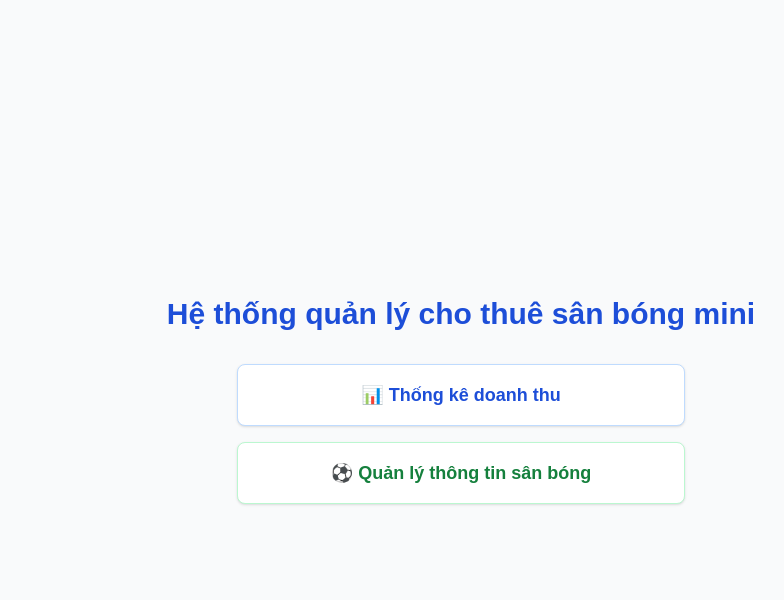
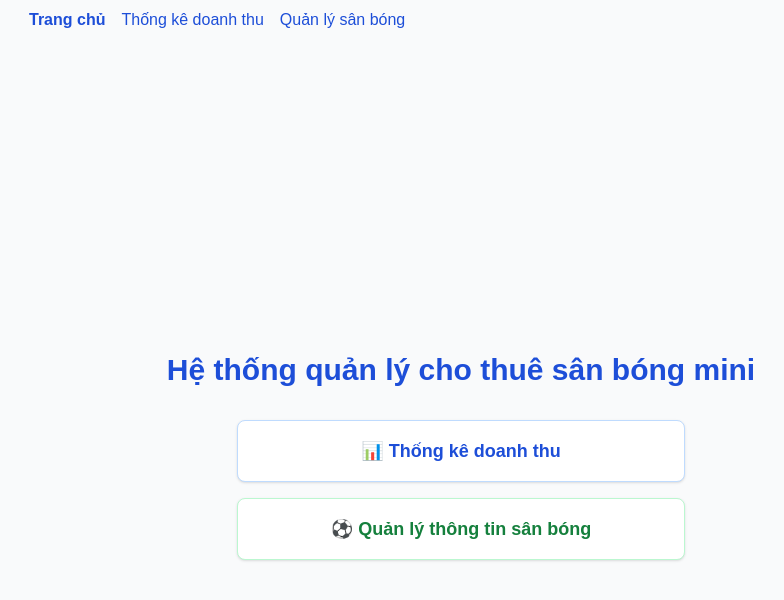
Before and after one commit to hinorashi/qlsb, a Next.js app in the folder frontend/: page / in a window 1280 px wide. Shown: the top 600 px of the page, without its empty margins (179-963 px from the left). Built offline with nearby package versions, Linux system fonts and the light colour scheme; no server answers.

Commit message:
chuyển phần chung ra layout

```diff
--- a/frontend/src/app/layout.js
+++ b/frontend/src/app/layout.js
@@ -1,5 +1,6 @@
 import { Geist, Geist_Mono } from "next/font/google";
 import "./globals.css";
+import Link from "next/link";
 
 const geistSans = Geist({
   variable: "--font-geist-sans",
@@ -20,9 +21,33 @@ export default function RootLayout({ children }) {
   return (
     <html lang="en">
       <body
-        className={`${geistSans.variable} ${geistMono.variable} antialiased`}
+        className={`${geistSans.variable} ${geistMono.variable} antialiased bg-gray-50 dark:bg-gray-900 min-h-screen`}
       >
-        {children}
+        <header className="w-full max-w-4xl mx-auto px-4 py-2">
+          <nav className="flex gap-4 mb-4">
+            <Link
+              href="/"
+              className="text-blue-700 font-semibold hover:underline"
+            >
+              Trang chủ
+            </Link>
+            <Link
+              href="/thong-ke"
+              className="text-blue-700 hover:underline"
+            >
+              Thống kê doanh thu
+            </Link>
+            <Link
+              href="/san-bong"
+              className="text-blue-700 hover:underline"
+            >
+              Quản lý sân bóng
+            </Link>
+          </nav>
+        </header>
+        <main className="max-w-4xl mx-auto px-4 pb-8">
+          {children}
+        </main>
       </body>
     </html>
   );
--- a/frontend/src/app/page.tsx
+++ b/frontend/src/app/page.tsx
@@ -1,38 +1,11 @@
 // Trang chủ
 'use client';
 import Link from 'next/link';
-import { useState, useEffect } from 'react';
-import { fetchRevenue, fetchInvoiceDetails } from '@/lib/api';
-import { DoanhThu, HoaDon } from '@/types/types';
-import FilterBar from '@/components/FilterBar';
-import BangDoanhThu from '@/components/BangDoanhThu';
-import ChiTietHoaDon from '@/components/ChiTietHoaDon';
-import BieuDoDoanhThu from '@/components/BieuDoDoanhThu';
 // import ItemPieChart from '@/components/ItemPieChart';
 // import ThemeToggle from '@/components/_ThemeToggle';
 // import TrendLineChart from '@/components/_TrendLineChart';
 
 export default function HomePage() {
-  // State cho chu kỳ, năm, dữ liệu doanh thu, mục đã chọn và chi tiết hóa đơn
-  const [chuki, setChuki] = useState('thang');
-  const [nam, setNam] = useState('2025');
-  const [revenues, setRevenues] = useState<DoanhThu[]>([]);
-  const [selected, setSelected] = useState<string | null>(null);
-  const [invoices, setInvoices] = useState<HoaDon[]>([]);
-
-  // Khi thay đổi chu kỳ hoặc năm, fetch lại dữ liệu doanh thu
-  useEffect(() => {
-    fetchRevenue(chuki, nam).then(setRevenues);
-    setSelected(null);
-    setInvoices([]);
-  }, [chuki, nam]);
-
-  // Khi chọn một kỳ thống kê, fetch chi tiết hóa đơn tương ứng
-  useEffect(() => {
-    if (selected) {
-      fetchInvoiceDetails(chuki, selected).then(setInvoices);
-    }
-  }, [selected]);
 
   return (
     <main className="flex flex-col items-center justify-center min-h-screen gap-8 p-8 bg-gray-50 dark:bg-gray-900">
--- a/frontend/src/components/SanBongPage.tsx
+++ b/frontend/src/components/SanBongPage.tsx
@@ -73,7 +73,7 @@ export default function SanBongPage() {
   }, []);
 
   return (
-    <div className="max-w-2xl mx-auto p-4">
+    <>
       <h1 className="text-2xl font-bold mb-4">Quản lý thông tin sân bóng</h1>
       <form
         onSubmit={e => { e.preventDefault(); handleSearch(); }}
@@ -152,6 +152,6 @@ export default function SanBongPage() {
           ))}
         </tbody>
       </table>
-    </div>
+    </>
   );
 }
--- a/frontend/src/components/ThongKePage.tsx
+++ b/frontend/src/components/ThongKePage.tsx
@@ -5,20 +5,26 @@ import { DoanhThu, HoaDon } from "@/types/types";
 import FilterBar from "@/components/FilterBar";
 import BangDoanhThu from "@/components/BangDoanhThu";
 import ChiTietHoaDon from "@/components/ChiTietHoaDon";
+// import ItemPieChart from '@/components/ItemPieChart';
+// import ThemeToggle from '@/components/_ThemeToggle';
+// import TrendLineChart from '@/components/_TrendLineChart';
 
 export default function ThongKePage() {
+  // State cho chu kỳ, năm, dữ liệu doanh thu, mục đã chọn và chi tiết hóa đơn
   const [chuki, setChuki] = useState("thang");
   const [nam, setNam] = useState("2025");
   const [revenues, setRevenues] = useState<DoanhThu[]>([]);
   const [selected, setSelected] = useState<string | null>(null);
   const [invoices, setInvoices] = useState<HoaDon[]>([]);
 
+  // Khi thay đổi chu kỳ hoặc năm, fetch lại dữ liệu doanh thu
   useEffect(() => {
     fetchRevenue(chuki, nam).then(setRevenues);
     setSelected(null);
     setInvoices([]);
   }, [chuki, nam]);
 
+  // Khi chọn một kỳ thống kê, fetch chi tiết hóa đơn tương ứng
   useEffect(() => {
     if (selected) {
       fetchInvoiceDetails(chuki, selected).then(setInvoices);
@@ -26,11 +32,11 @@ export default function ThongKePage() {
   }, [selected, chuki]);
 
   return (
-    <main className="p-6 max-w-4xl mx-auto">
+    <>
       <h1 className="text-2xl font-bold mb-4">Thống kê doanh thu</h1>
       <FilterBar chuki={chuki} setChuki={setChuki} nam={nam} setNam={setNam} />
       <BangDoanhThu data={revenues} onSelect={setSelected} selected={selected} />
       {selected && <ChiTietHoaDon invoices={invoices} />}
-    </main>
+    </>
   );
 }
```
Also changed, not shown: 1 other file (tests, documents, lock files or other folders).
